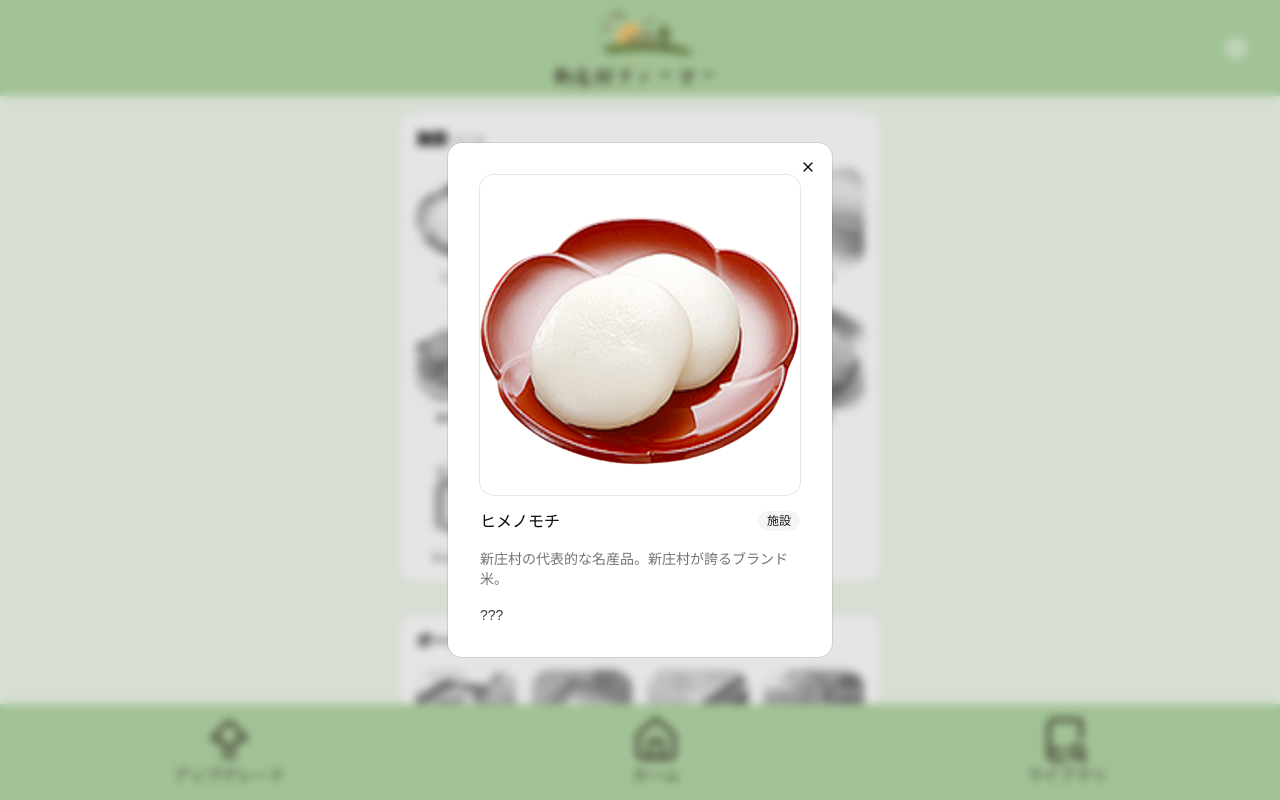
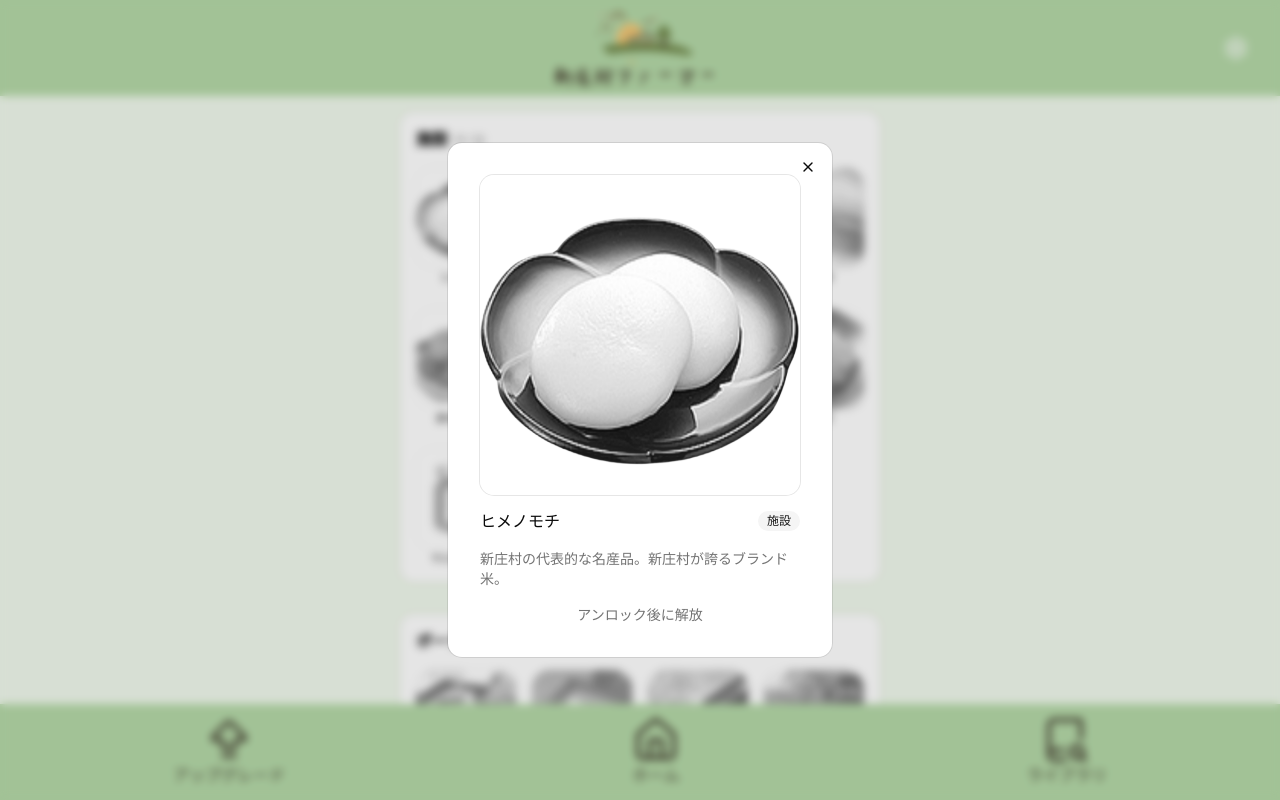
Before and after one commit to ws-vill-shinjo/training-camp-2026-b, a Next.js app in the folder frontend/: page /encyclopedia in a window 1280 px wide. Both pictures are taken after a click on the button "ヒメノモチ". Shown: the top 800 px of the page. Built offline with nearby package versions, Linux system fonts and the light colour scheme; a web font is replaced by a local one; what nanoevents would draw is missing.

Commit message:
アンロックされていない図鑑詳細の見た目の修正

```diff
--- a/frontend/features/encyclopedia/components/EncyclopediaDetail.tsx
+++ b/frontend/features/encyclopedia/components/EncyclopediaDetail.tsx
@@ -25,7 +25,12 @@ export const EncyclopediaDetail = ({ entry, onClose }: Props) => (
       {entry && (
         <div className="flex flex-col py-4 gap-4">
           <Card className="relative mx-4 aspect-square overflow-hidden">
-            <Image src={entry.imageSrc} alt={entry.title} fill className="object-cover" />
+            <Image
+              src={entry.imageSrc}
+              alt={entry.title}
+              fill
+              className={`object-cover ${entry.unlocked ? "" : "grayscale"}`}
+            />
           </Card>
           <div className="flex items-start justify-between gap-2 px-4">
             <CardTitle>{entry.title}</CardTitle>
@@ -34,8 +39,10 @@ export const EncyclopediaDetail = ({ entry, onClose }: Props) => (
             </Badge>
           </div>
           <CardDescription className="px-4">{entry.shortText}</CardDescription>
-          <p className="px-4 text-sm text-foreground/80">
-            {entry.unlocked ? entry.detailText : "???"}
+          <p
+            className={`px-4 text-sm ${entry.unlocked ? "text-foreground/80" : "text-center text-muted-foreground"}`}
+          >
+            {entry.unlocked ? entry.detailText : "アンロック後に解放"}
           </p>
         </div>
       )}
--- a/frontend/features/encyclopedia/components/EncyclopediaList.tsx
+++ b/frontend/features/encyclopedia/components/EncyclopediaList.tsx
@@ -5,7 +5,7 @@ import { EncyclopediaGridItem } from "./EncyclopediaGridItem";
 import { EncyclopediaDetail } from "./EncyclopediaDetail";
 import type { EncyclopediaEntry } from "../types/encyclopedia";
 import { SECTION_ORDER, SECTION_LABEL } from "../types/encyclopedia";
-import { Card, CardHeader, CardTitle, CardContent } from "@/components/ui/card";
+import { Card, CardHeader, CardContent } from "@/components/ui/card";
 
 type Props = {
   entries: EncyclopediaEntry[];
```
